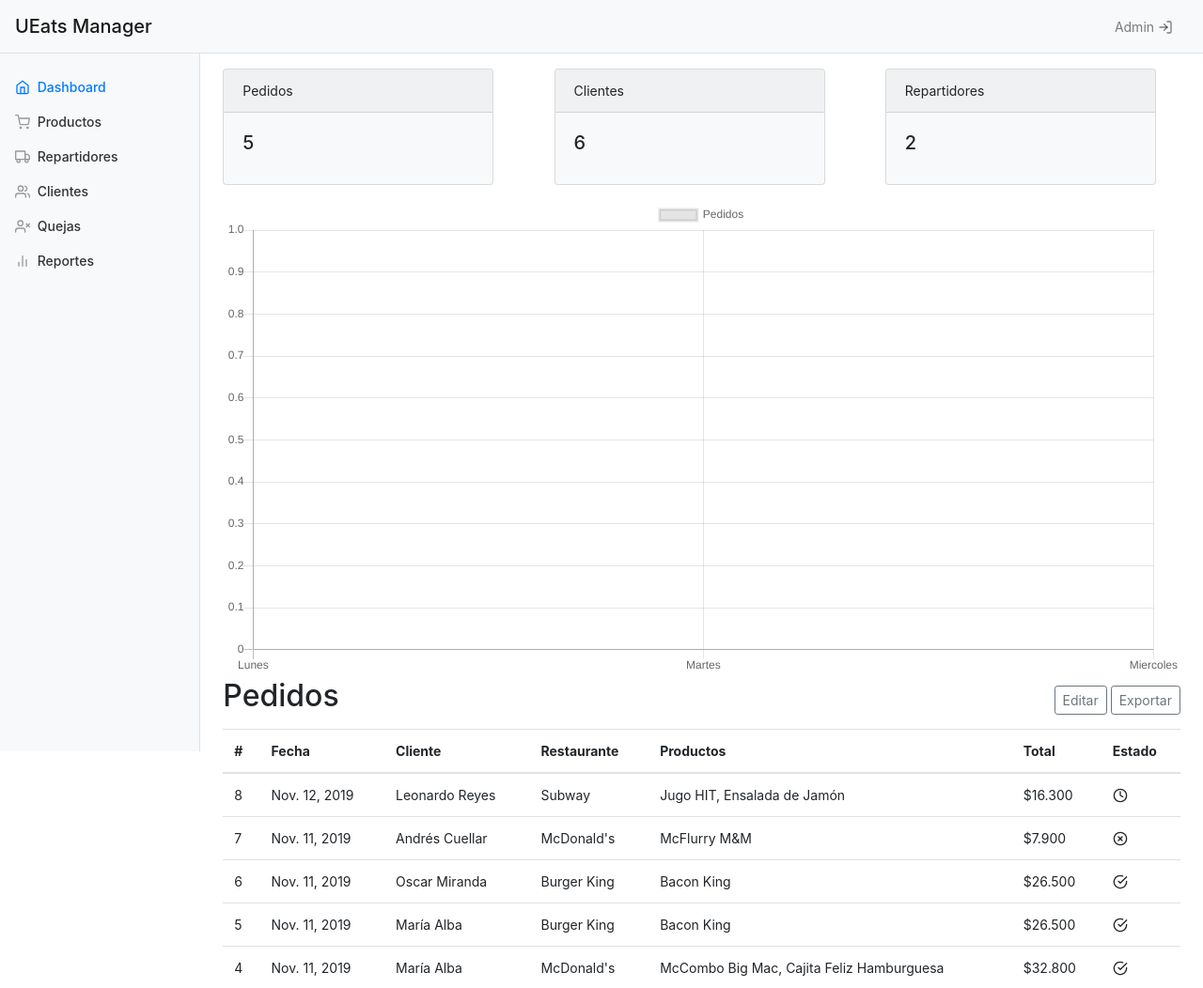
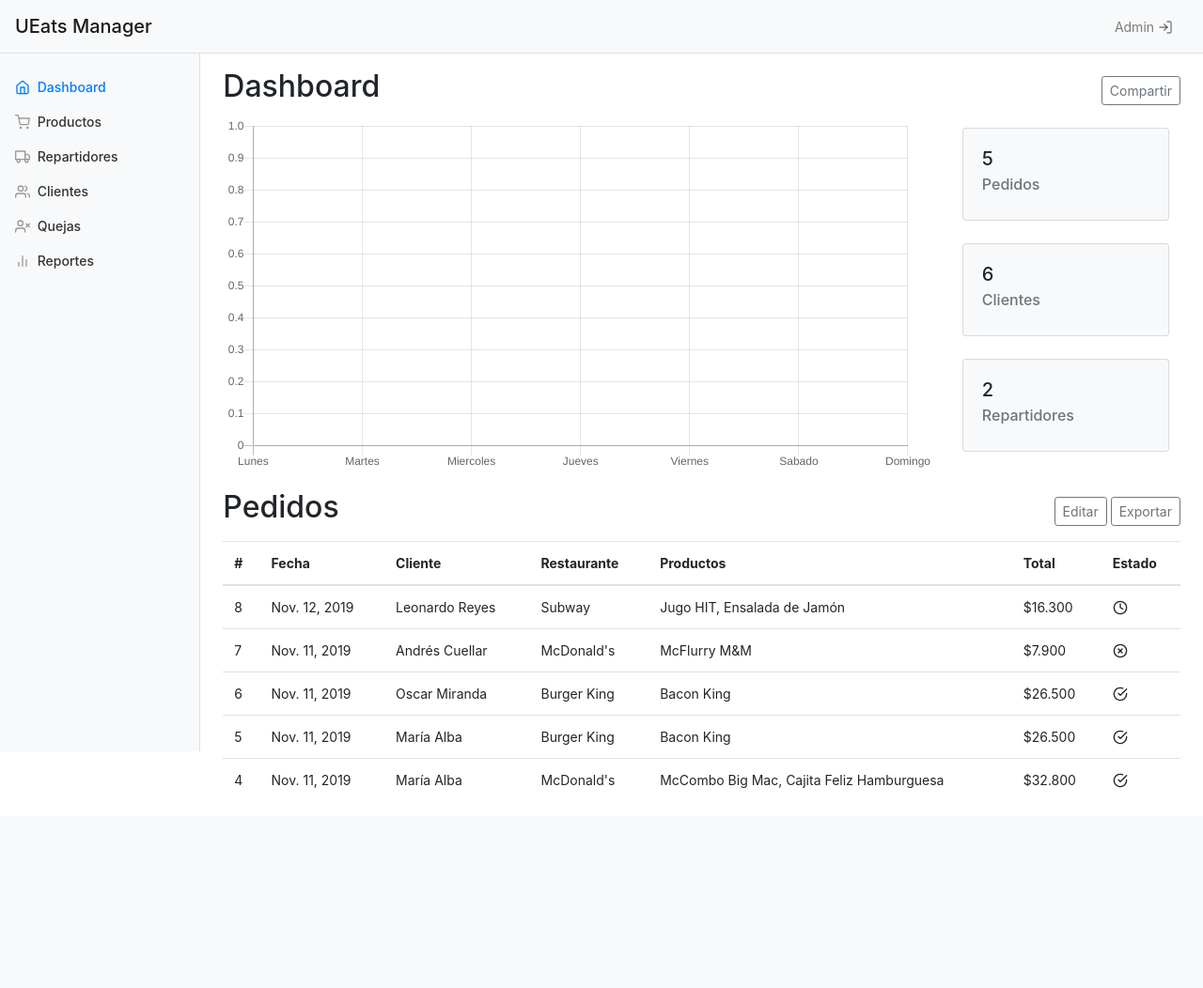
Before and after one commit to andrescuco/ueats, a Django app: page / in a window 1280 px wide. Shown: the top 1052 px of the page at 94% size. After the commit the page ends 839 px from the top, so only its background shows below. Run offline with Django 3.2, Linux system fonts and the light colour scheme; data comes from the database, SQL or seed files in the repository; some libraries are stand-ins or nearby versions.

Commit message:
Mejoras a cards y botón compartir

```diff
--- a/reportes/templates/reportes/index.html
+++ b/reportes/templates/reportes/index.html
@@ -1,41 +1,53 @@
 {% extends 'reportes/base.html' %}
 
 {% block content %}
+<div class="d-flex justify-content-between flex-wrap align-items-center mb-2">
+        <h2>Dashboard   </h2>
+        <div>
+            <a href="#"><button type="button"
+                    class="btn btn-sm btn-outline-secondary">Compartir</button></a>
+        </div>
+</div>
+<div class="row mb-3">
+    <div class="col-sm-9">
+        <canvas id="myChart"></canvas>
+    </div>
+    <div class="col-sm-3 d-flex align-content-center flex-wrap">
         <div class="card-deck">
             <div class="card bg-light mb-3" style="max-width: 18rem;">
-        <div class="card-header">Pedidos</div>
                 <div class="card-body">
                     <h5 class="card-title">{{ pedidos_totales }}</h5>
+                    <h6 class="card-subtitle mb-2 text-muted">Pedidos</h6>
+                </div>
+            </div>
+            <div class="card bg-light mb-3" style="max-width: 18rem;">
+                <div class="card-body">
+                    <h5 class="card-title">{{ usuarios_totales }}</h5>
+                    <h6 class="card-subtitle mb-2 text-muted">Clientes</h6>
 
                 </div>
             </div>
             <div class="card bg-light mb-3" style="max-width: 18rem;">
-        <div class="card-header">Clientes</div>
-        <div class="card-body">
-          <h5 class="card-title">{{ usuarios_totales }}</h5>
-
-        </div>
-</div>
-<div class="card bg-light mb-3" style="max-width: 18rem;">
-        <div class="card-header">Repartidores</div>
                 <div class="card-body">
                     <h5 class="card-title">{{ repartidores_totales }}</h5>
+                    <h6 class="card-subtitle mb-2 text-muted">Repartidores</h6>
 
                 </div>
             </div>
         </div>
-<canvas id="myChart"></canvas>
+    </div>
+</div>
 <script>
     $.ajax({
         method: 'GET',
         url: '/api/chart/data/',
-    success: function(data) {
+        success: function (data) {
             // labels = data.labels
             defaultData = data.default
             setChart()
             console.log(data)
         },
-    error: function(error_data) {
+        error: function (error_data) {
             console.log('error')
         }
     })
@@ -45,21 +57,27 @@ function setChart() {
         var chart = new Chart(ctx, {
             type: 'line',
             data: {
-                labels: ['Lunes', 'Martes', 'Miercoles'],
+                labels: ['Lunes', 'Martes', 'Miercoles', 'Jueves', 'Viernes', 'Sabado', 'Domingo'],
                 datasets: [{
                     label: 'Pedidos',
                     data: defaultData
                 }]
             },
-            options: {}
+            options: {
+                legend: {
+                    display: false
+                }
+            }
         });
     }
 </script>
 <div class="d-flex justify-content-between flex-wrap align-items-center mb-2">
     <h2>Pedidos</h2>
     <div>
-            <a  href="/admin/reportes/pedido/"><button type="button" class="btn btn-sm btn-outline-secondary">Editar</button></a>
-            <a  href="/exportar/pedidos/csv"><button type="button" class="btn btn-sm btn-outline-secondary">Exportar</button></a>
+        <a href="/admin/reportes/pedido/"><button type="button"
+                class="btn btn-sm btn-outline-secondary">Editar</button></a>
+        <a href="/exportar/pedidos/csv"><button type="button"
+                class="btn btn-sm btn-outline-secondary">Exportar</button></a>
     </div>
 </div>
 {% if pedidos %}
--- a/reportes/views.py
+++ b/reportes/views.py
@@ -19,7 +19,7 @@ class ChartData(APIView):
         default_items = [
             Pedido.objects.all().count(),
             Usuario.objects.all().count(),
-            Producto.objects.all().count()]
+            Producto.objects.all().count(), 4, 5, 6, 9]
         data = {
             "default": default_items,
         }
```
Lines whose indentation alone changed are shown as unchanged.
